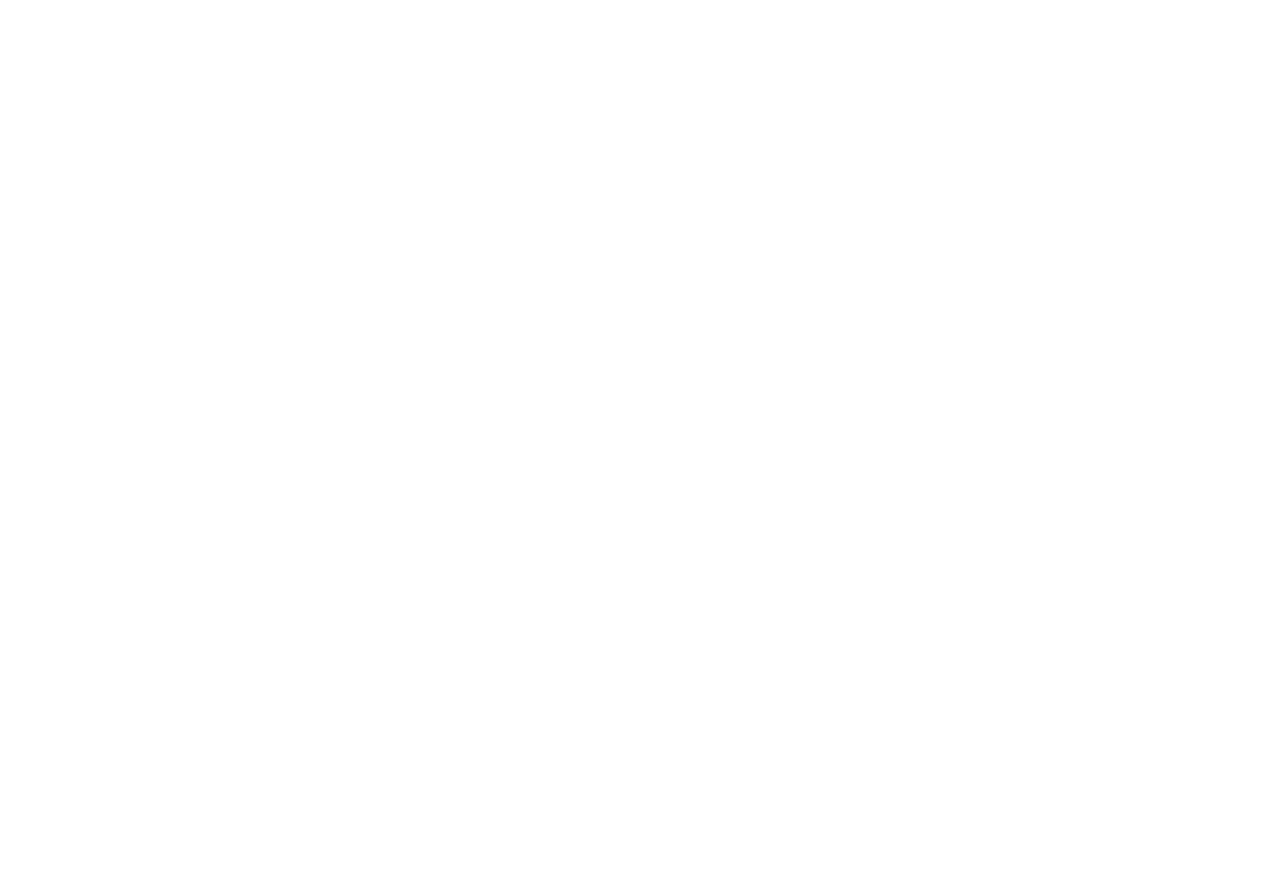
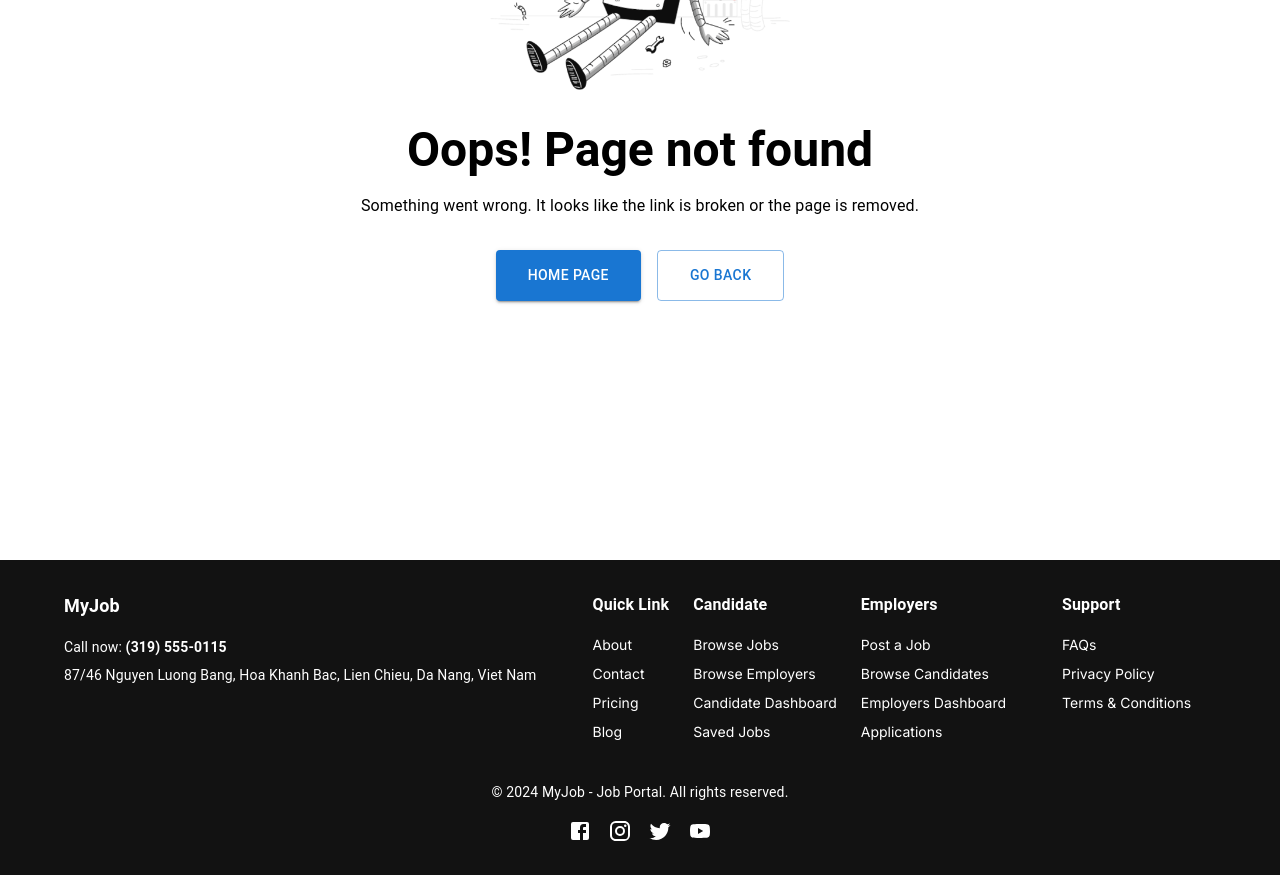
Before and after one commit to CulesBao/find-job-fe, a React (Vite) app: page / in a window 1280 px wide. Shown: the part 240-1115 px from the top of the page. Before the commit the page ends 800 px from the top, so only its background shows below. Built offline with nearby package versions, Linux system fonts and the light colour scheme.

Commit message:
feat: Error pagepage

```diff
--- a/package.json
+++ b/package.json
@@ -13,6 +13,7 @@
   "dependencies": {
     "@emotion/react": "^11.14.0",
     "@emotion/styled": "^11.14.0",
+    "@mui/icons-material": "^7.0.1",
     "@mui/material": "^7.0.1",
     "@radix-ui/react-slot": "^1.1.2",
     "@tailwindcss/vite": "^4.0.17",
--- a/src/App.jsx
+++ b/src/App.jsx
@@ -1,12 +1,13 @@
-import { Camera } from "lucide-react";
-import "./App.css";
-import { ButtonBase } from "@mui/material";
+import React from "react";
+import Error from "./pages/Error"; // Đảm bảo file Error.jsx tồn tại trong thư mục ./pages
+
 function App() {
   return (
     <div>
-      <h1 className="text-3xl font-bold underline">Hello !</h1>
-      <Camera className="text-red-500" size={48} />
-      <ButtonBase />
+      {/* Hiển thị trang lỗi */}
+      <Error />
+      {/* Hiển thị Footer */}
+      {/* <Footer /> */}
     </div>
   );
 }
--- a/src/components/layout/footer.jsx
+++ b/src/components/layout/footer.jsx
@@ -0,0 +1,123 @@
+import React from "react";
+import { Container, Grid, Typography } from "@mui/material";
+import { Box } from "@mui/system";
+import { Facebook, Instagram, Twitter, YouTube } from "@mui/icons-material";
+
+const Footer = () => {
+  return (
+    <Box sx={{ backgroundColor: "#121212", color: "#fff", py: 4 }}>
+      <Container>
+        <Grid container spacing={3}>
+          {/* Cột 1: Thông tin liên hệ */}
+          <Grid item xs={12} md={3} sx={{ pr: 4 }}>
+            <Typography variant="h6" sx={{ fontWeight: "bold", fontSize: "18px", mb: 2 }}>
+              MyJob
+            </Typography>
+            <Typography variant="body2" sx={{ fontSize: "14px", mb: 1 }}>
+              Call now: <strong>(319) 555-0115</strong>
+            </Typography>
+            <Typography variant="body2" sx={{ fontSize: "14px" }}>
+              87/46 Nguyen Luong Bang, Hoa Khanh Bac, Lien Chieu, Da Nang, Viet Nam
+            </Typography>
+          </Grid>
+
+          {/* Cột 2: Quick Links */}
+          <Grid item xs={12} md={2}>
+            <Typography variant="h6" sx={{ fontWeight: "bold", fontSize: "16px", mb: 2 }}>
+              Quick Link
+            </Typography>
+            <a href="#" style={{ color: "inherit", textDecoration: "none", display: "block", fontSize: "14px", marginBottom: "8px" }}>
+              About
+            </a>
+            <a href="#" style={{ color: "inherit", textDecoration: "none", display: "block", fontSize: "14px", marginBottom: "8px" }}>
+              Contact
+            </a>
+            <a href="#" style={{ color: "inherit", textDecoration: "none", display: "block", fontSize: "14px", marginBottom: "8px" }}>
+              Pricing
+            </a>
+            <a href="#" style={{ color: "inherit", textDecoration: "none", display: "block", fontSize: "14px", marginBottom: "8px" }}>
+              Blog
+            </a>
+          </Grid>
+
+          {/* Cột 3: Candidate */}
+          <Grid item xs={12} md={2}>
+            <Typography variant="h6" sx={{ fontWeight: "bold", fontSize: "16px", mb: 2 }}>
+              Candidate
+            </Typography>
+            <a href="#" style={{ color: "inherit", textDecoration: "none", display: "block", fontSize: "14px", marginBottom: "8px" }}>
+              Browse Jobs
+            </a>
+            <a href="#" style={{ color: "inherit", textDecoration: "none", display: "block", fontSize: "14px", marginBottom: "8px" }}>
+              Browse Employers
+            </a>
+            <a href="#" style={{ color: "inherit", textDecoration: "none", display: "block", fontSize: "14px", marginBottom: "8px" }}>
+              Candidate Dashboard
+            </a>
+            <a href="#" style={{ color: "inherit", textDecoration: "none", display: "block", fontSize: "14px", marginBottom: "8px" }}>
+              Saved Jobs
+            </a>
+          </Grid>
+
+          {/* Cột 4: Employers */}
+          <Grid item xs={12} md={2}>
+            <Typography variant="h6" sx={{ fontWeight: "bold", fontSize: "16px", mb: 2 }}>
+              Employers
+            </Typography>
+            <a href="#" style={{ color: "inherit", textDecoration: "none", display: "block", fontSize: "14px", marginBottom: "8px" }}>
+              Post a Job
+            </a>
+            <a href="#" style={{ color: "inherit", textDecoration: "none", display: "block", fontSize: "14px", marginBottom: "8px" }}>
+              Browse Candidates
+            </a>
+            <a href="#" style={{ color: "inherit", textDecoration: "none", display: "block", fontSize: "14px", marginBottom: "8px" }}>
+              Employers Dashboard
+            </a>
+            <a href="#" style={{ color: "inherit", textDecoration: "none", display: "block", fontSize: "14px", marginBottom: "8px" }}>
+              Applications
+            </a>
+          </Grid>
+
+          {/* Cột 5: Support */}
+          <Grid item xs={12} md={2} sx={{ pl: 4 }}>
+            <Typography variant="h6" sx={{ fontWeight: "bold", fontSize: "16px", mb: 2 }}>
+              Support
+            </Typography>
+            <a href="#" style={{ color: "inherit", textDecoration: "none", display: "block", fontSize: "14px", marginBottom: "8px" }}>
+              FAQs
+            </a>
+            <a href="#" style={{ color: "inherit", textDecoration: "none", display: "block", fontSize: "14px", marginBottom: "8px" }}>
+              Privacy Policy
+            </a>
+            <a href="#" style={{ color: "inherit", textDecoration: "none", display: "block", fontSize: "14px", marginBottom: "8px" }}>
+              Terms & Conditions
+            </a>
+          </Grid>
+        </Grid>
+
+        {/* Dòng dưới cùng: Bản quyền và mạng xã hội */}
+        <Box sx={{ mt: 4, textAlign: "center" }}>
+          <Typography variant="body2" sx={{ fontSize: "14px", mb: 2 }}>
+            &copy; 2024 MyJob - Job Portal. All rights reserved.
+          </Typography>
+          <Box sx={{ display: "flex", justifyContent: "center", gap: 2 }}>
+            <a href="https://www.facebook.com" target="_blank" rel="noopener noreferrer" style={{ color: "inherit" }} aria-label="Facebook">
+              <Facebook />
+            </a>
+            <a href="https://www.instagram.com" target="_blank" rel="noopener noreferrer" style={{ color: "inherit" }} aria-label="Instagram">
+              <Instagram />
+            </a>
+            <a href="https://www.twitter.com" target="_blank" rel="noopener noreferrer" style={{ color: "inherit" }} aria-label="Twitter">
+              <Twitter />
+            </a>
+            <a href="https://www.youtube.com" target="_blank" rel="noopener noreferrer" style={{ color: "inherit" }} aria-label="YouTube">
+              <YouTube />
+            </a>
+          </Box>
+        </Box>
+      </Container>
+    </Box>
+  );
+};
+
+export default Footer;
--- /dev/null
+++ b/src/pages/Error.jsx
@@ -0,0 +1,75 @@
+import React from 'react';
+import { Button, Container, Typography, Box } from '@mui/material';
+import errorImage from '../assets/error-robot.png'; // Đảm bảo đường dẫn ảnh chính xác
+import Footer from '../components/layout/Footer'; // Đảm bảo Footer được import đúng cách
+
+const ErrorPage = () => {
+  return (
+    <>
+      {/* Light mode cho ErrorPage */}
+      <Box sx={{ backgroundColor: '#ffffff', color: '#000000', minHeight: '100vh' }}>
+        {/* Nội dung trang lỗi */}
+        <Container maxWidth="md">
+          <Box
+            display="flex"
+            flexDirection="column"
+            alignItems="center"
+            textAlign="center"
+            py={10}
+          >
+            <img
+              src={errorImage}
+              alt="404 Error"
+              style={{
+                maxWidth: '300px',
+                width: '100%',
+                marginBottom: '2rem'
+              }}
+            />
+
+            <Typography variant="h3" gutterBottom sx={{ fontWeight: 'bold', mb: 2, color: '#000000' }}>
+              Oops! Page not found
+            </Typography>
+
+            <Typography variant="body1" paragraph sx={{ mb: 4, color: '#000000' }}>
+              Something went wrong. It looks like the link is broken or the page is removed.
+            </Typography>
+
+            <Box display="flex" gap={2}>
+              <Button
+                component="a"
+                href="/"
+                variant="contained"
+                color="primary"
+                sx={{ px: 4, py: 1.5 }}
+              >
+                Home Page
+              </Button>
+
+              <Button
+                component="a"
+                href="#"
+                onClick={(e) => {
+                  e.preventDefault();
+                  window.history.back();
+                }}
+                variant="outlined"
+                color="primary"
+                sx={{ px: 4, py: 1.5 }}
+              >
+                Go Back
+              </Button>
+            </Box>
+          </Box>
+        </Container>
+      </Box>
+
+      {/* Footer giữ nguyên chế độ dark mode */}
+      <Box sx={{ backgroundColor: '#121212', color: '#ffffff' }}>
+        <Footer />
+      </Box>
+    </>
+  );
+};
+
+export default ErrorPage;
```
Also changed, not shown: src/assets/error-robot.png (added), 1 other file (tests, documents, lock files or other folders).
